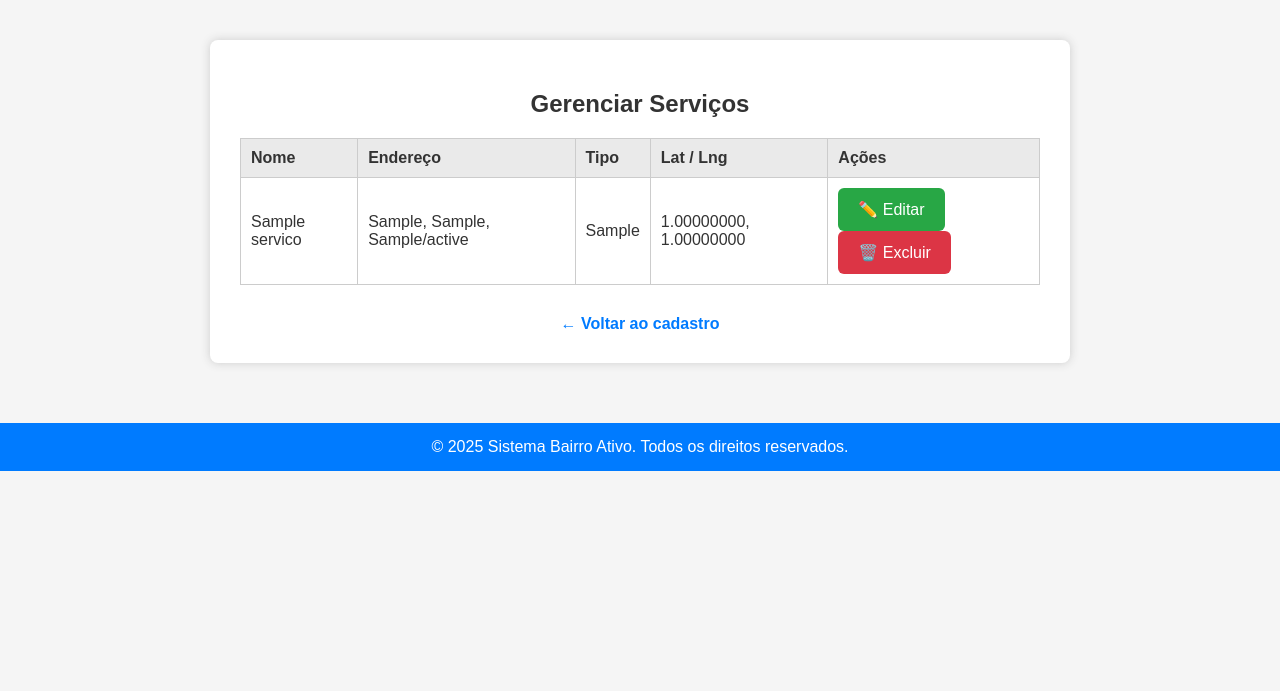
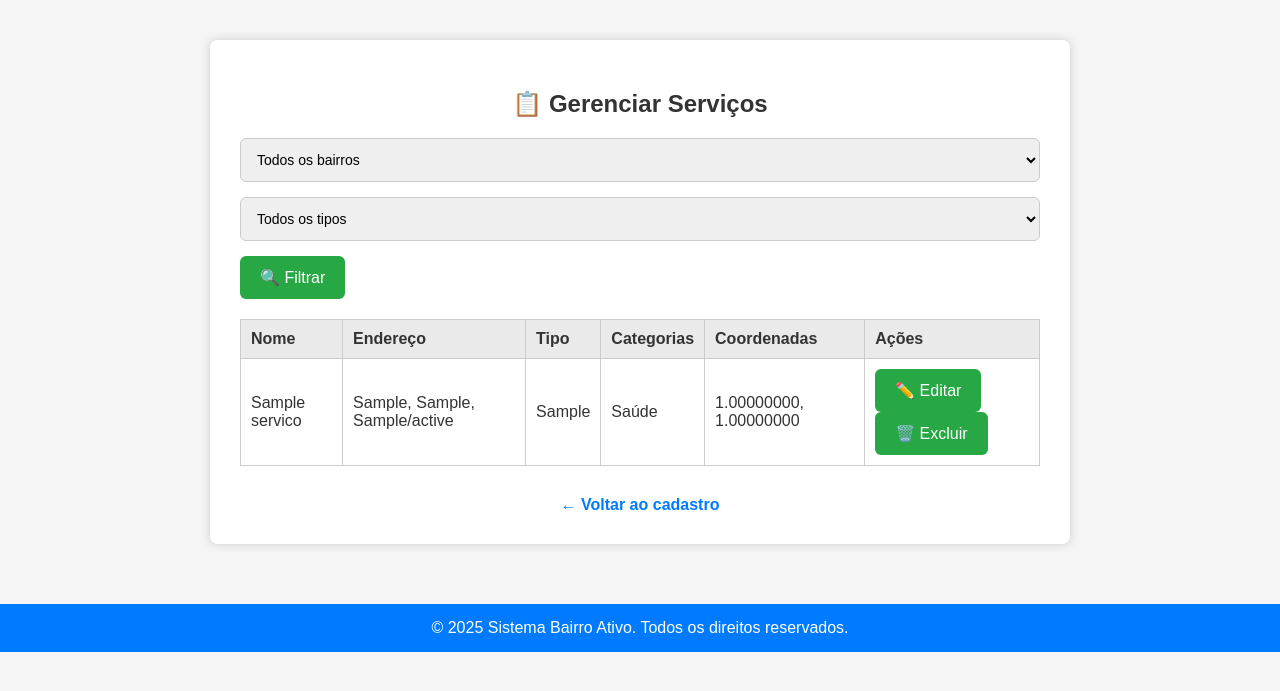
Before and after one commit to leotiag0/bairroativo, a PHP site: page /admin_gerenciar.php in a window 1280 px wide. Shown: the part 70-761 px from the top of the page. Run offline with PHP 8.4, Linux system fonts and the light colour scheme; the visitor is signed in with stand-in values (Sample User, id 1); data comes from the database, SQL or seed files in the repository; tables that the repository leaves empty hold one stand-in row (values such as "Sample post"); a stand-in replaces the project's code that opens the database connection.

Commit message:
Update admin_gerenciar.php

```diff
--- a/admin_gerenciar.php
+++ b/admin_gerenciar.php
@@ -7,48 +7,115 @@
 
 require 'conexao.php';
 include 'admin_header.php';
+
+// Filtros
+$filtro_bairro = $_GET['bairro'] ?? '';
+$filtro_tipo = $_GET['tipo'] ?? '';
+
+// Lista bairros e tipos únicos
+$bairros = $pdo->query("SELECT DISTINCT bairro FROM servicos WHERE bairro IS NOT NULL ORDER BY bairro")->fetchAll(PDO::FETCH_COLUMN);
+$tipos = $pdo->query("SELECT DISTINCT tipo FROM servicos WHERE tipo IS NOT NULL ORDER BY tipo")->fetchAll(PDO::FETCH_COLUMN);
+
+// Filtros SQL
+$where = [];
+$params = [];
+
+if ($filtro_bairro) {
+    $where[] = "s.bairro = :bairro";
+    $params[':bairro'] = $filtro_bairro;
+}
+if ($filtro_tipo) {
+    $where[] = "s.tipo = :tipo";
+    $params[':tipo'] = $filtro_tipo;
+}
+
+$sql = "
+    SELECT s.*,
+           GROUP_CONCAT(c.nome ORDER BY c.nome SEPARATOR ', ') AS categorias
+    FROM servicos s
+    LEFT JOIN servico_categoria sc ON sc.servico_id = s.id
+    LEFT JOIN categorias c ON c.id = sc.categoria_id
+";
+
+if ($where) {
+    $sql .= " WHERE " . implode(" AND ", $where);
+}
+
+$sql .= " GROUP BY s.id ORDER BY s.id DESC";
+
+$stmt = $pdo->prepare($sql);
+$stmt->execute($params);
+$servicos = $stmt->fetchAll(PDO::FETCH_ASSOC);
 ?>
 
 <link rel="stylesheet" href="css/admin.css">
 
 <div class="container">
-    <h2>Gerenciar Serviços</h2>
+    <h2>📋 Gerenciar Serviços</h2>
 
-    <?php
-    if (isset($_GET['excluir'])) {
+    <!-- Filtros -->
+    <form method="GET" class="filtros">
+        <select name="bairro">
+            <option value="">Todos os bairros</option>
+            <?php foreach ($bairros as $bairro): ?>
+                <option value="<?= htmlspecialchars($bairro) ?>" <?= $bairro === $filtro_bairro ? 'selected' : '' ?>>
+                    <?= htmlspecialchars($bairro) ?>
+                </option>
+            <?php endforeach; ?>
+        </select>
+
+        <select name="tipo">
+            <option value="">Todos os tipos</option>
+            <?php foreach ($tipos as $tipo): ?>
+                <option value="<?= htmlspecialchars($tipo) ?>" <?= $tipo === $filtro_tipo ? 'selected' : '' ?>>
+                    <?= htmlspecialchars($tipo) ?>
+                </option>
+            <?php endforeach; ?>
+        </select>
+
+        <button type="submit" class="btn">🔍 Filtrar</button>
+        <?php if ($filtro_bairro || $filtro_tipo): ?>
+            <a href="admin_gerenciar.php" class="btn btn-danger">❌ Limpar filtros</a>
+        <?php endif; ?>
+    </form>
+
+    <!-- Mensagem após exclusão -->
+    <?php if (isset($_GET['excluir'])):
         $id = (int) $_GET['excluir'];
         $pdo->prepare("DELETE FROM servicos WHERE id = ?")->execute([$id]);
         echo '<div class="msg">✅ Serviço excluído com sucesso.</div>';
-    }
+    endif; ?>
 
-    $servicos = $pdo->query("SELECT * FROM servicos ORDER BY id DESC")->fetchAll(PDO::FETCH_ASSOC);
-    ?>
-
+    <!-- Tabela -->
+    <div class="table-responsive">
         <table>
             <thead>
                 <tr>
                     <th>Nome</th>
                     <th>Endereço</th>
                     <th>Tipo</th>
-                <th>Lat / Lng</th>
+                    <th>Categorias</th>
+                    <th>Coordenadas</th>
                     <th>Ações</th>
                 </tr>
             </thead>
             <tbody>
                 <?php foreach ($servicos as $s): ?>
                     <tr>
-                    <td><?= htmlspecialchars($s['nome_servico']) ?></td>
-                    <td><?= "{$s['rua']}, {$s['bairro']}, {$s['cidade']}/{$s['estado']}" ?></td>
-                    <td><?= htmlspecialchars($s['tipo']) ?></td>
-                    <td><?= $s['latitude'] ?>, <?= $s['longitude'] ?></td>
-                    <td>
+                        <td data-label="Nome"><?= htmlspecialchars($s['nome_servico']) ?></td>
+                        <td data-label="Endereço"><?= "{$s['rua']}, {$s['bairro']}, {$s['cidade']}/{$s['estado']}" ?></td>
+                        <td data-label="Tipo"><?= htmlspecialchars($s['tipo']) ?></td>
+                        <td data-label="Categorias"><?= htmlspecialchars($s['categorias'] ?? '-') ?></td>
+                        <td data-label="Coordenadas"><?= $s['latitude'] ?>, <?= $s['longitude'] ?></td>
+                        <td data-label="Ações">
                             <a class="btn" href="admin_editar.php?id=<?= $s['id'] ?>">✏️ Editar</a>
-                        <a class="btn" style="background:#dc3545;" href="?excluir=<?= $s['id'] ?>" onclick="return confirm('Tem certeza?')">🗑️ Excluir</a>
+                            <a class="btn btn-danger" href="?excluir=<?= $s['id'] ?>" onclick="return confirm('Deseja excluir este serviço?')">🗑️ Excluir</a>
                         </td>
                     </tr>
                 <?php endforeach; ?>
             </tbody>
         </table>
+    </div>
 
     <div style="margin-top: 20px; text-align:center;">
         <a class="botao-voltar" href="admin_cadastro.php">← Voltar ao cadastro</a>
```
Lines whose indentation alone changed are shown as unchanged.
